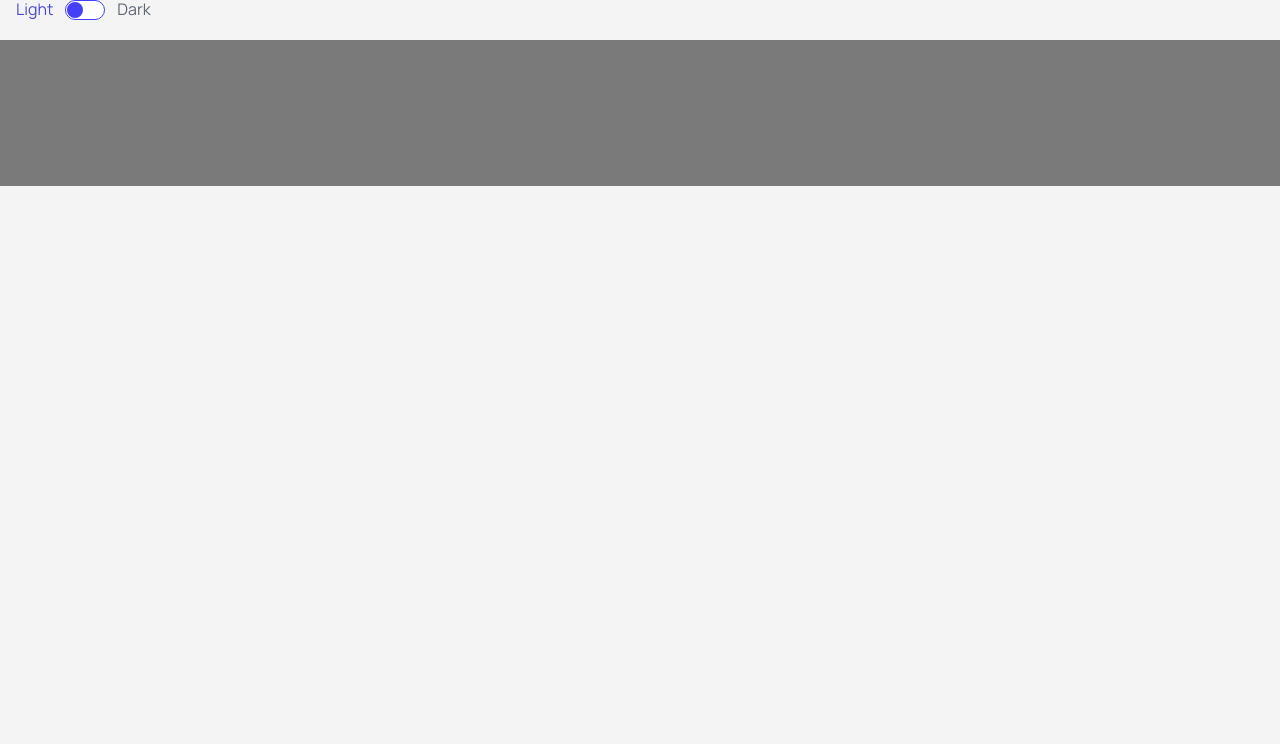
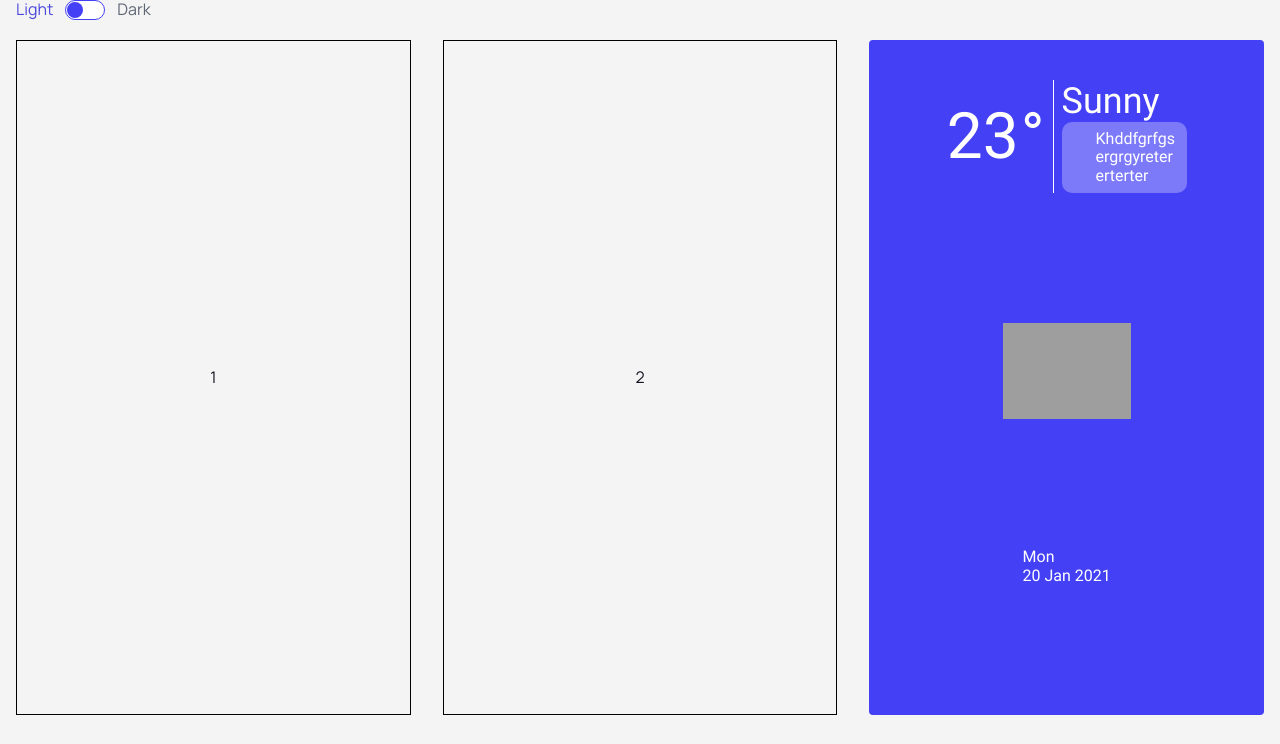
Before and after one commit to TikhonenkoVV/news_app, a website built with Parcel: page src/index.html in a window 1280 px wide. Shown: the top 744 px of the page. Built offline with nearby package versions, Linux system fonts and the light colour scheme; no server answers; grey boxes are pictures that could not be loaded.

Commit message:
Add styles for head banner

```diff
--- a/src/index.html
+++ b/src/index.html
@@ -9,7 +9,59 @@
     </head>
     <body>
         <include src="./partials/header.html"></include>
-        <div class="weather" data-weather-banner></div>
+        <div class="container">
+            <div class="grid-box banner-hidden1">
+                <div class="weather" data-weather-banner>
+                    <div class="weather__wripper">
+                        <p class="weather__temperature">
+                            <span class="weather__number">23</span>
+                            <span>&deg;</span>
+                        </p>
+                        <div class="weather__info">
+                            <p class="weather__type">Sunny</p>
+                            <p class="weather__location">
+                                <svg
+                                    class="weather__icon"
+                                    width="18"
+                                    height="18"
+                                >
+                                    <use
+                                        href="./images/sprite.svg#icon-location"
+                                    ></use>
+                                </svg>
+                                <span class="weather__city"
+                                    >Khddfgrfgsergrgyretererterter</span
+                                >
+                            </p>
+                        </div>
+                    </div>
+
+                    <img
+                        class="weather__image"
+                        src="https://openweathermap.org/img/wn/03d@2x.png"
+                        alt="Sunny"
+                        width="128"
+                        height="121"
+                    />
+
+                    <div class="weather__date">
+                        <p>
+                            Mon <br />
+                            20 Jan 2021
+                        </p>
+                    </div>
+                </div>
+                <div class="news">
+                    <div class="news__item">1</div>
+                    <div class="news__item">2</div>
+                    <div class="news__item">3</div>
+                    <div class="news__item">4</div>
+                    <div class="news__item">5</div>
+                    <div class="news__item">6</div>
+                    <div class="news__item">7</div>
+                </div>
+            </div>
+        </div>
         <footer></footer>
         <!-- <script type="module" src="./js/togler.js"></script> -->
         <script type="module" src="./index.js"></script>
--- a/src/js/weather-banner.js
+++ b/src/js/weather-banner.js
@@ -48,7 +48,7 @@ function renderBanner({ temp, weather, city, icon, date, description }) {
     // console.log(temp, weather, city, icon, date, description);
     // console.log(getCurrentDate(date));
     const markup = `<div class="weather__wripper">
-                <p class="weather__temperature">${temp} &deg;</p>
+                <p class="weather__temperature">${Math.round(temp)} &deg;</p>
                 <p class="weather__type">${weather}</p>
                 <p class="weather__location">${city}</p>
               </div>
--- a/src/js/weather-service.js
+++ b/src/js/weather-service.js
@@ -1,48 +1,48 @@
-import axios from 'axios';
-import { WEATHER_API_KEY } from './key';
+// import axios from 'axios';
+// import { WEATHER_API_KEY } from './key';
 
-const BASE_URL = 'https://api.openweathermap.org/data/2.5/weather';
-const GEO_API_URL = 'http://api.openweathermap.org/geo/1.0/reverse';
+// const BASE_URL = 'https://api.openweathermap.org/data/2.5/weather';
+// const GEO_API_URL = 'http://api.openweathermap.org/geo/1.0/reverse';
 
-export class WeatherService {
-    constructor(lat, lon) {
-        this.latitude = lat;
-        this.longitude = lon;
-    }
+// export class WeatherService {
+//     constructor(lat, lon) {
+//         this.latitude = lat;
+//         this.longitude = lon;
+//     }
 
-    async getCurrentWeather() {
-        const requests = [
-            axios.get(BASE_URL, {
-                params: {
-                    lat: this.latitude,
-                    lon: this.longitude,
-                    units: 'metric',
-                    appid: WEATHER_API_KEY,
-                },
-            }),
-            axios.get(GEO_API_URL, {
-                params: {
-                    lat: this.latitude,
-                    lon: this.longitude,
-                    limit: 1,
-                    appid: WEATHER_API_KEY,
-                },
-            }),
-        ];
-        const [weather, city] = await axios.all(requests);
-        console.log(weather, city);
+//     async getCurrentWeather() {
+//         const requests = [
+//             axios.get(BASE_URL, {
+//                 params: {
+//                     lat: this.latitude,
+//                     lon: this.longitude,
+//                     units: 'metric',
+//                     appid: WEATHER_API_KEY,
+//                 },
+//             }),
+//             axios.get(GEO_API_URL, {
+//                 params: {
+//                     lat: this.latitude,
+//                     lon: this.longitude,
+//                     limit: 1,
+//                     appid: WEATHER_API_KEY,
+//                 },
+//             }),
+//         ];
+//         const [weather, city] = await axios.all(requests);
+//         console.log(weather, city);
 
-        return {
-            temp: weather.data.main.temp,
-            weather: weather.data.weather[0].main,
-            city: city.data[0].local_names['en'],
-            icon: this.getIconUrl(weather.data.weather[0].icon),
-            date: new Date(weather.data.dt * 1000),
-            description: weather.data.weather[0].description,
-        };
-    }
+//         return {
+//             temp: weather.data.main.temp,
+//             weather: weather.data.weather[0].main,
+//             city: city.data[0].local_names['en'],
+//             icon: this.getIconUrl(weather.data.weather[0].icon),
+//             date: new Date(weather.data.dt * 1000),
+//             description: weather.data.weather[0].description,
+//         };
+//     }
 
-    getIconUrl(icon) {
-        return `https://openweathermap.org/img/wn/${icon}@2x.png`;
-    }
-}
+//     getIconUrl(icon) {
+//         return `https://openweathermap.org/img/wn/${icon}@2x.png`;
+//     }
+// }
--- /dev/null
+++ b/src/sass/components/_weather.scss
@@ -0,0 +1,146 @@
+.grid-box {
+    position: relative;
+}
+
+.news {
+    @include for-size(tablet) {
+        display: grid;
+        grid-gap: 30px;
+        grid-template-columns: repeat(2, 1fr);
+    }
+
+    @include for-size(desktop) {
+        grid-gap: 32px;
+        grid-template-columns: repeat(3, 1fr);
+    }
+}
+
+.news__item {
+    display: flex;
+    justify-content: center;
+    align-items: center;
+    border: 1px solid black;
+}
+
+.news__item {
+    height: 675px;
+}
+
+.grid-box:not(.banner-hidden) .news__item:nth-child(2) {
+    @include for-size(tablet-only) {
+        grid-column-start: 1;
+    }
+}
+
+.grid-box:not(.banner-hidden) .news__item:nth-child(3) {
+    @include for-size(desktop) {
+        grid-column-start: 1;
+    }
+}
+
+.banner-hidden .weather {
+    display: none;
+}
+
+.weather {
+    display: flex;
+    flex-direction: column;
+    align-items: center;
+    justify-content: space-between;
+
+    height: 469px;
+    padding: 32px 36px 84px;
+    background-color: $colorAccent;
+    border-radius: 4px;
+    font-family: $fontFamilyBanner;
+    color: $colorTextWhite;
+
+    @include for-size(tablet-only) {
+        position: absolute;
+        top: 0;
+        right: 0;
+        width: calc((100% - 30px) / 2);
+    }
+
+    @include for-size(tablet) {
+        height: 675px;
+        padding: 40px 32px 130px;
+    }
+
+    @include for-size(desktop) {
+        position: absolute;
+        top: 0;
+        right: 0;
+        width: calc((100% - 64px) / 3);
+        padding: 40px 53px 130px;
+    }
+
+    &__wripper {
+        display: flex;
+        align-items: center;
+        gap: 1px;
+
+        @include for-size(tablet) {
+            gap: 8px;
+        }
+    }
+
+    &__info {
+        display: flex;
+        flex-direction: column;
+        padding-left: 11px;
+        border-left: 1px solid $colorTextWhite;
+
+        @include for-size(tablet) {
+            padding-left: 8px;
+        }
+    }
+
+    &__temperature {
+        display: flex;
+        justify-content: center;
+        align-items: center;
+        gap: 2px;
+        font-weight: 400;
+        font-size: 55px;
+        line-height: calc(64 / 55);
+
+        @include for-size(tablet) {
+            font-size: 64px;
+            line-height: calc(75 / 64);
+        }
+    }
+
+    &__type {
+        font-weight: 400;
+        font-size: 24px;
+        line-height: calc(28 / 24);
+
+        @include for-size(tablet) {
+            font-size: 36px;
+            line-height: calc(42 / 36);
+        }
+    }
+
+    &__location {
+        display: flex;
+        align-items: center;
+        gap: 4px;
+        padding: 8px;
+        background-color: $colorLocationBackground;
+        border-radius: 10px;
+
+        @include for-size(tablet) {
+            gap: 8px;
+        }
+    }
+
+    &__icon {
+        fill: $colorTextWhite;
+    }
+
+    &__city {
+        inline-size: 83px;
+        word-break: break-all;
+    }
+}
--- a/src/sass/index.scss
+++ b/src/sass/index.scss
@@ -7,3 +7,4 @@
 @import './components/container';
 @import './components/togler';
 @import './layouts/footer';
+@import './components/weather';
--- a/src/sass/utils/_mixins.scss
+++ b/src/sass/utils/_mixins.scss
@@ -58,6 +58,7 @@ $desktop: 1280px;
 }
 
 @mixin flex($dirrection: '', $justify: '', $align: '', $wrap: '', $gap: '') {
+    display: flex;
     @if $dirrection != '' {
         flex-direction: $dirrection;
     }
@@ -70,7 +71,4 @@ $desktop: 1280px;
     @if $wrap != '' {
         flex-wrap: $wrap;
     }
-    @if $letter-spacing != '' {
-        letter-spacing: $letter-spacing;
-    }
 }
--- a/src/sass/utils/_variables.scss
+++ b/src/sass/utils/_variables.scss
@@ -4,6 +4,8 @@ $fontFamilyBanner: 'Roboto', sans-serif;
 
 $colorAccent: #4440f6;
 $colorFooterBackground: #7a7a7a;
+$colorTextWhite: #ffffff;
+$colorLocationBackground: rgba(254, 254, 255, 0.3);
 
 :root {
     --colorBackground: #f4f4f4;
```
Also changed, not shown: src/images/sprite.svg, src/sass/index.css (added), 1 other file.
